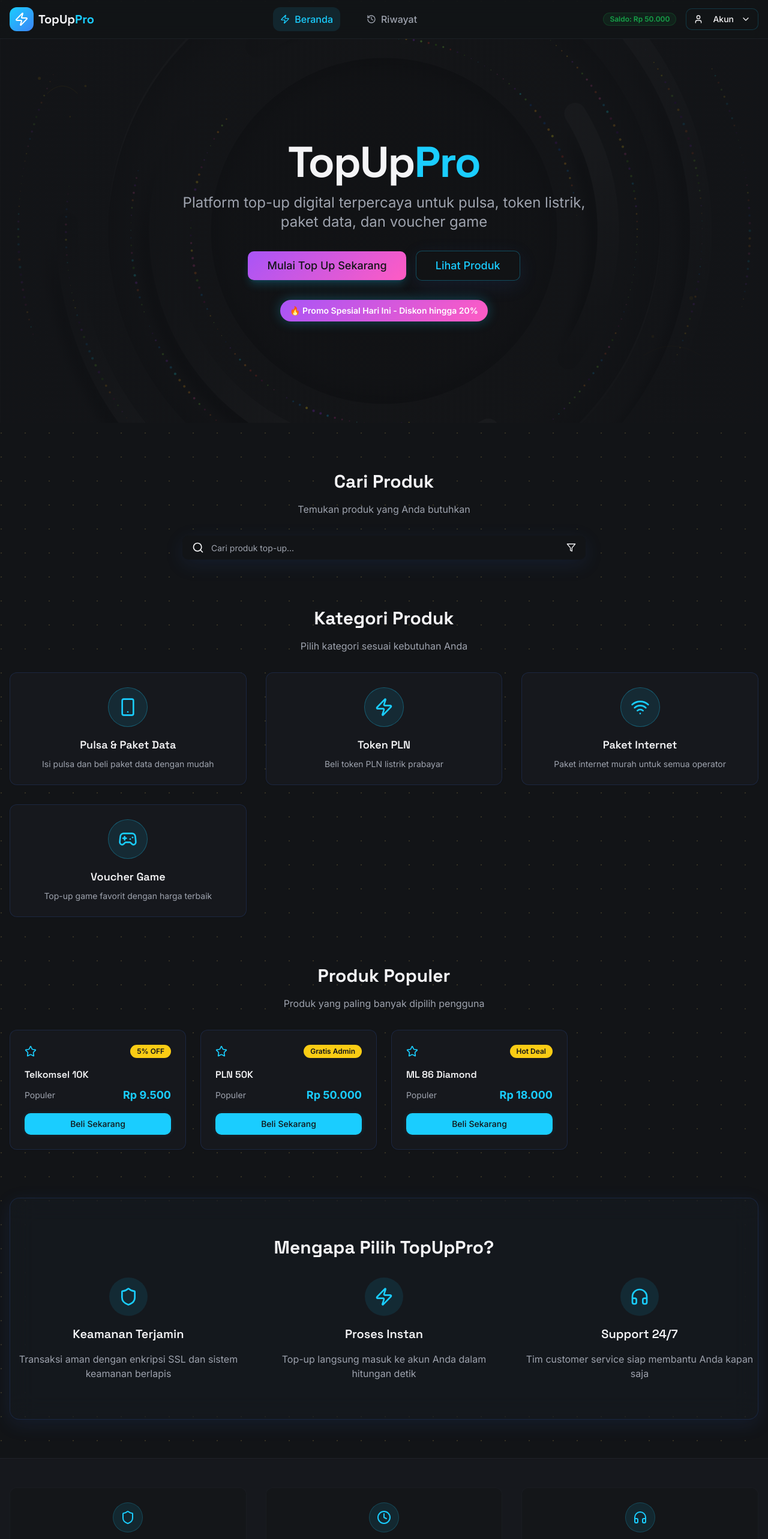
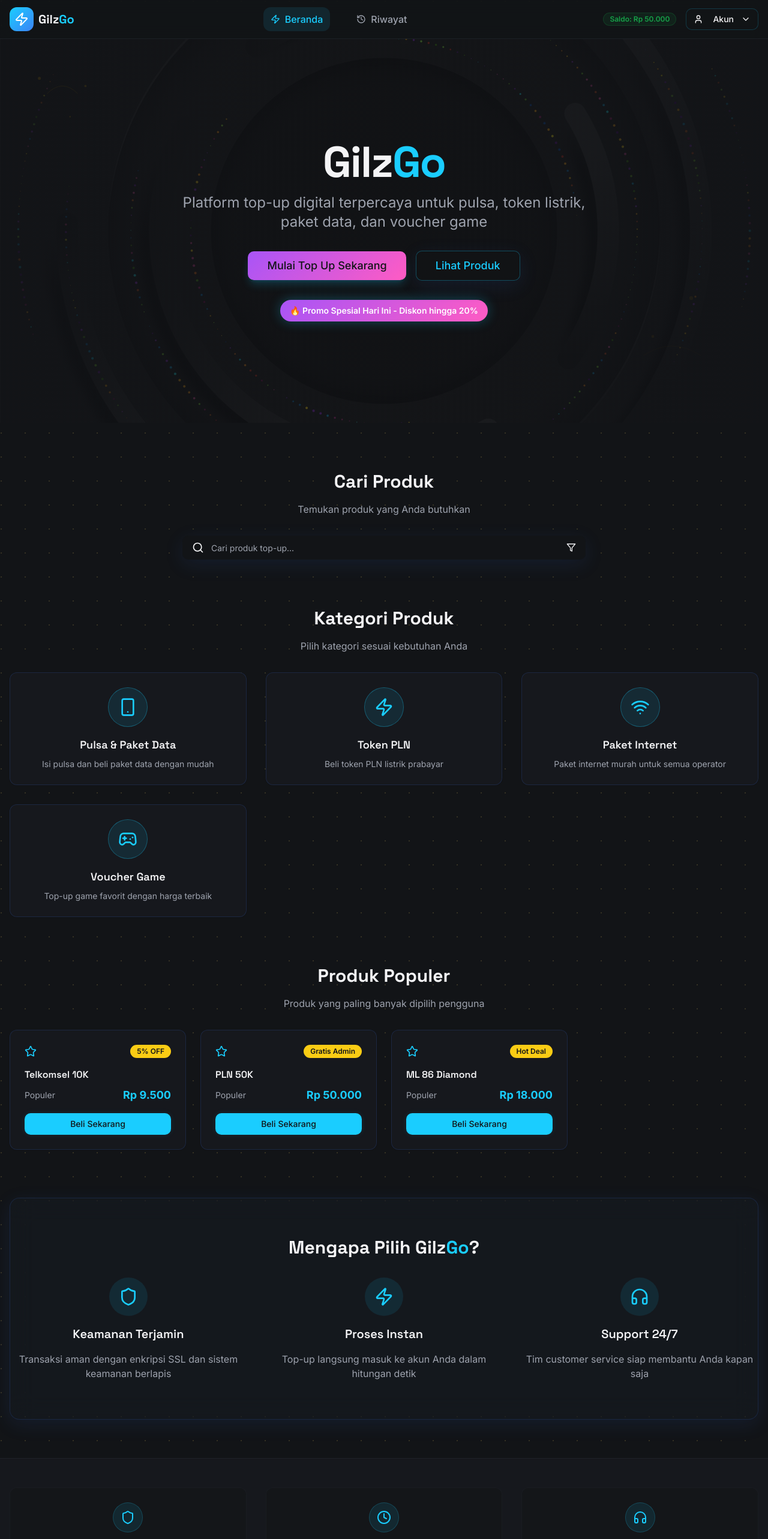
Before and after one commit to feyhams/nitro-topup-dark, a React (Vite) app: page / in a window 1280 px wide. Shown: the top 2566 px of the page at 60% size. Built offline with nearby package versions, Linux system fonts and the light colour scheme; the HTML template or start-up script is replaced by a standard one; a web font is replaced by a local one.

Commit message:
Refactor: Implement brand and dialog centering changes

```diff
--- a/index.html
+++ b/index.html
@@ -3,7 +3,7 @@
   <head>
     <meta charset="UTF-8" />
     <meta name="viewport" content="width=device-width, initial-scale=1.0" />
-    <title>TopUp Pro - Digital Top-Up Platform</title>
+    <title>GilzGo - Digital Top-Up Platform</title>
     <meta name="description" content="Fast, secure digital top-up platform for mobile credit, electricity tokens, data packages, and game vouchers" />
     <meta name="author" content="Lovable" />
     <link rel="preconnect" href="https://fonts.googleapis.com">
--- a/src/components/AccountDialog.tsx
+++ b/src/components/AccountDialog.tsx
@@ -25,7 +25,7 @@ export const AccountDialog = ({ open, onOpenChange }: AccountDialogProps) => {
   if (isLoggedIn) {
     return (
       <Dialog open={open} onOpenChange={onOpenChange}>
-        <DialogContent className="max-w-md bg-background border border-border no-animations static-position">
+        <DialogContent className="max-w-md bg-background border border-border">
           <DialogHeader>
             <DialogTitle className="flex items-center gap-2">
               <User className="w-5 h-5" />
@@ -80,7 +80,7 @@ export const AccountDialog = ({ open, onOpenChange }: AccountDialogProps) => {
 
   return (
     <Dialog open={open} onOpenChange={onOpenChange}>
-      <DialogContent className="max-w-md bg-background border border-border no-animations static-position">
+      <DialogContent className="max-w-md bg-background border border-border">
         <DialogHeader>
           <DialogTitle className="flex items-center gap-2">
             <User className="w-5 h-5" />
--- a/src/components/Footer.tsx
+++ b/src/components/Footer.tsx
@@ -53,7 +53,7 @@ export const Footer = () => {
                 <Zap className="w-5 h-5 text-white" />
               </div>
               <span className="font-display font-bold text-lg text-foreground">
-                TopUp<span className="text-neon-cyan">Pro</span>
+                Gilz<span className="text-neon-cyan">Go</span>
               </span>
             </Link>
             <p className="text-sm text-muted-foreground">
@@ -127,7 +127,7 @@ export const Footer = () => {
         {/* Copyright */}
         <div className="pt-8 text-center">
           <p className="text-sm text-muted-foreground">
-            © {currentYear} TopUpPro. Semua hak dilindungi undang-undang.
+            © {currentYear} GilzGo. Semua hak dilindungi undang-undang.
           </p>
         </div>
       </div>
--- a/src/components/Hero.tsx
+++ b/src/components/Hero.tsx
@@ -54,7 +54,7 @@ export const Hero = ({ imageUrl }: HeroProps) => {
         {/* Main Headlines */}
         <div className="space-y-4">
           <h1 className="text-5xl md:text-7xl font-heading font-bold text-foreground tracking-tight">
-            TopUp<span className="text-neon-cyan">Pro</span>
+            Gilz<span className="text-neon-cyan">Go</span>
           </h1>
           <p className="text-xl md:text-2xl text-muted-foreground max-w-2xl mx-auto leading-relaxed">
             Platform top-up digital terpercaya untuk pulsa, token listrik, paket data, dan voucher game
--- a/src/components/Navbar.tsx
+++ b/src/components/Navbar.tsx
@@ -27,7 +27,7 @@ export const Navbar = () => {
               <Zap className="w-6 h-6 text-white" />
             </div>
             <span className="font-display font-bold text-xl text-foreground">
-              TopUp<span className="text-neon-cyan">Pro</span>
+              Gilz<span className="text-neon-cyan">Go</span>
             </span>
           </Link>
 
--- a/src/components/TrustCard.tsx
+++ b/src/components/TrustCard.tsx
@@ -34,7 +34,7 @@ export const TrustCard = () => {
       <Card className="p-6 glass-card">
         <div className="text-center mb-6">
           <h3 className="font-heading font-semibold text-lg text-foreground mb-2">
-            Mengapa Pilih TopUpPro?
+            Mengapa Pilih Gilz<span className="text-neon-cyan">Go</span>?
           </h3>
           <p className="text-sm text-muted-foreground">
             Platform terpercaya untuk semua kebutuhan top-up Anda
--- a/src/index.css
+++ b/src/index.css
@@ -224,17 +224,14 @@ All colors MUST be HSL.
   .no-animations {
     animation: none !important;
     transition: none !important;
-    transform: none !important;
   }
 
   .no-animations:hover {
-    transform: none !important;
     transition: none !important;
     animation: none !important;
   }
 
   .static-position {
-    position: fixed !important;
     animation: none !important;
     transition: none !important;
   }
--- a/src/pages/Index.tsx
+++ b/src/pages/Index.tsx
@@ -141,7 +141,7 @@ const Index = () => {
         {/* Trust Indicators */}
         <section className="py-16 glass-card rounded-2xl">
           <div className="text-center space-y-8">
-            <h2 className="text-3xl font-heading font-bold text-foreground">Mengapa Pilih TopUpPro?</h2>
+            <h2 className="text-3xl font-heading font-bold text-foreground">Mengapa Pilih Gilz<span className="text-neon-cyan">Go</span>?</h2>
             <div className="grid grid-cols-1 md:grid-cols-3 gap-8">
               <div className="text-center space-y-4">
                 <div className="w-16 h-16 mx-auto bg-primary/10 rounded-full flex items-center justify-center">
```
